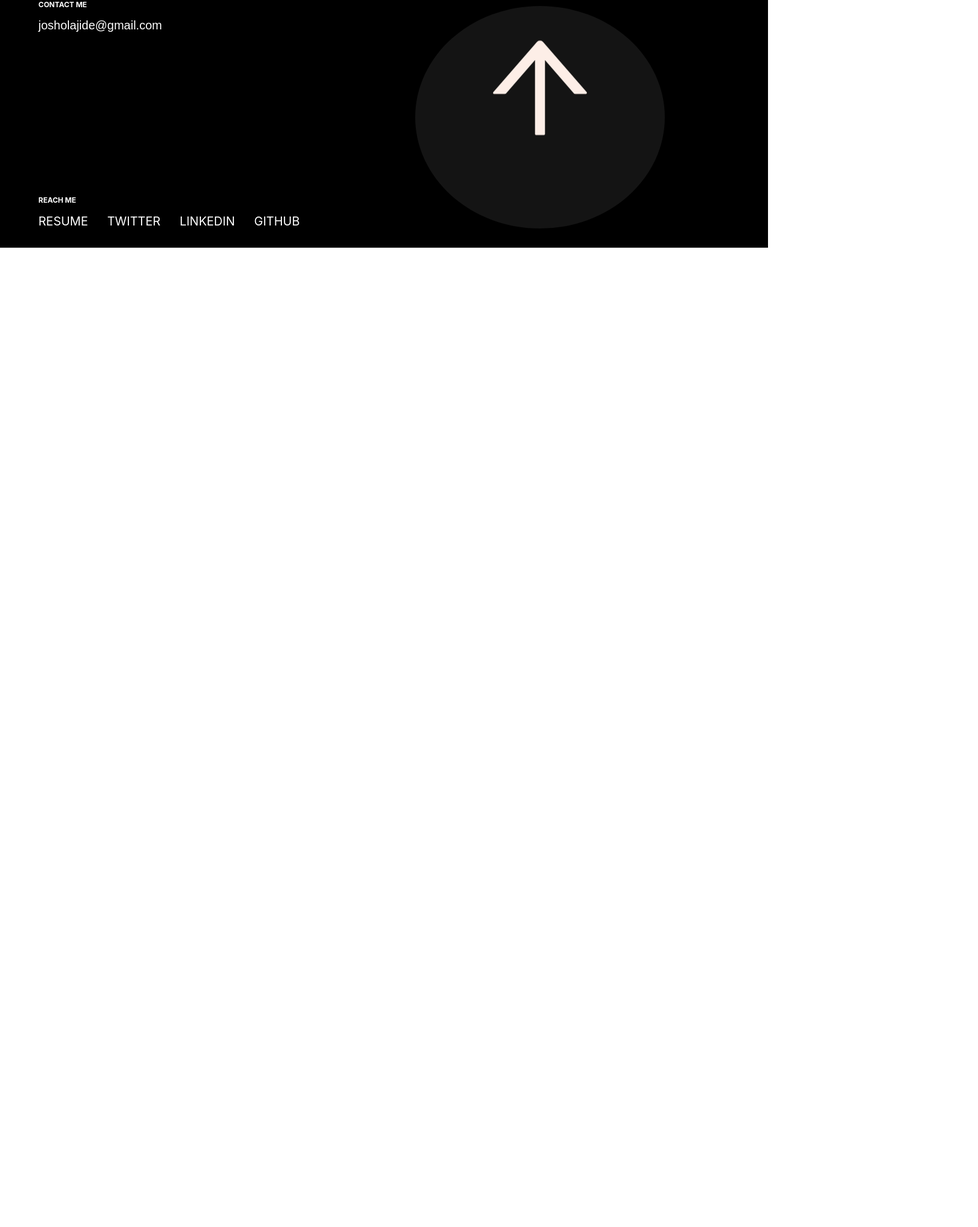
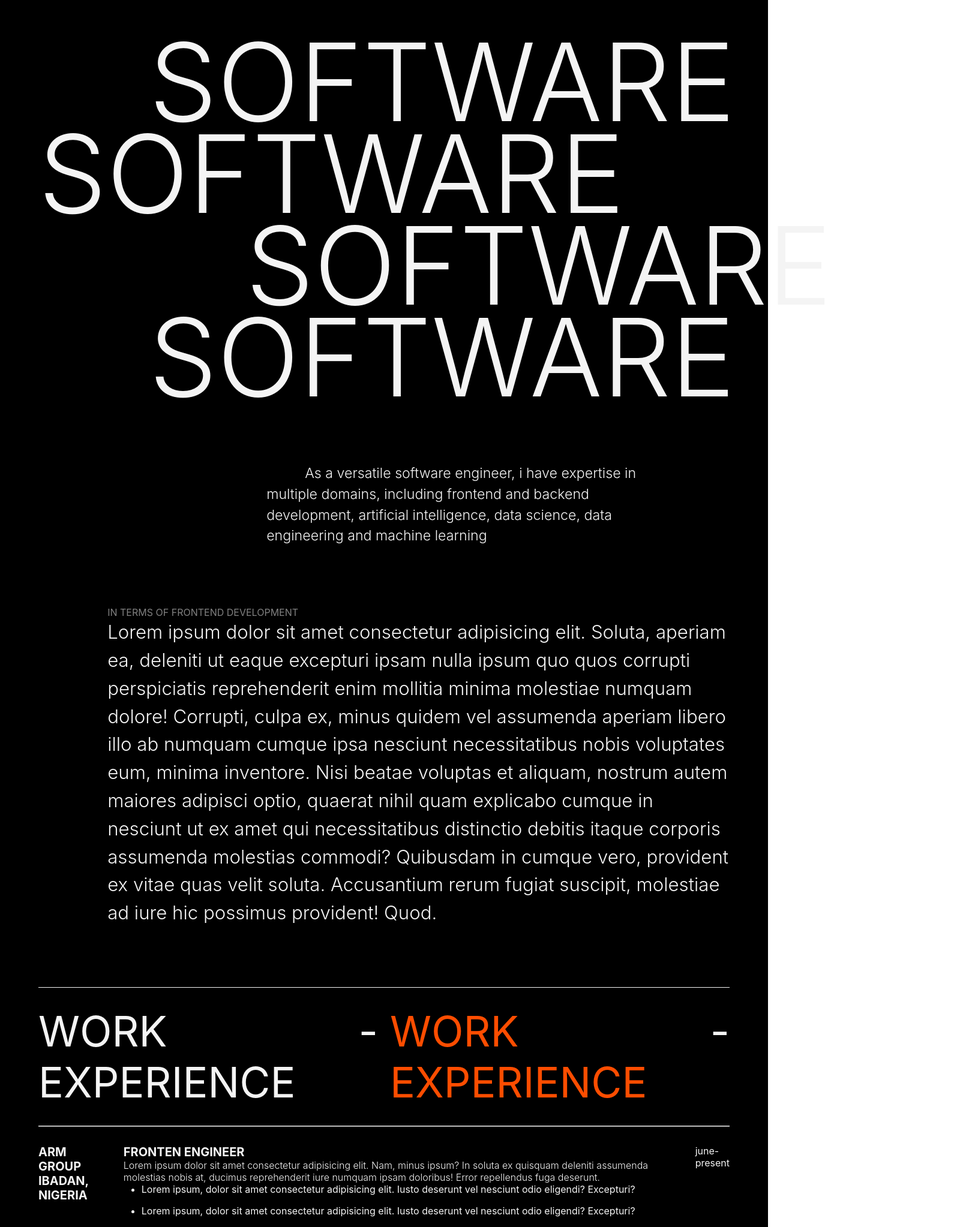
Before and after one commit to sulaimondawood/adebayo-olaonipeku, a Next.js app: page / in a window 1280 px wide. Shown: the part 747-2793 px from the top of the page at 60% size, 1630 px wide, since content can reach past the window. Before the commit the page ends 1160 px from the top, so only its background shows below. Built offline with nearby package versions, Linux system fonts and the light colour scheme.

Commit message:
added experience section

```diff
--- /dev/null
+++ b/src/about/about.module.scss
@@ -0,0 +1,89 @@
+@import "../styles/variable";
+
+.section_wrp {
+  max-width: 1440px;
+  width: 90%;
+  margin: 0 auto;
+  padding: 80px 0;
+  color: $gray;
+
+  .exp_wrp_title {
+    border-top: 1px solid $gray;
+    border-bottom: 1px solid $gray;
+    padding: 30px 0;
+    text-transform: uppercase;
+    position: relative;
+    display: flex;
+    gap: 20px;
+    margin-bottom: 60px;
+
+
+    > span {
+      font-size: 70px;
+    }
+
+    > span:nth-child(3),
+    span:nth-child(7) {
+      color: $red;
+    }
+  }
+  .row {
+    //   color: $white;
+    // color: #f5f5f5;
+    text-transform: uppercase;
+
+    &_text {
+      > span {
+        font-size: 180px;
+        font-weight: 300;
+        line-height: 0.85;
+      }
+    }
+
+    &_text:nth-child(1) {
+      margin-left: 16%;
+    }
+    &_text:nth-child(3) {
+      margin-left: 30%;
+    }
+    &_text:nth-child(4) {
+      margin-left: 16%;
+    }
+  }
+
+  .about_info {
+    margin-top: 100px;
+    color: $gray;
+
+    .about_info_info {
+      max-width: 40rem;
+      margin-left: 33%;
+
+      span:nth-child(1) {
+        padding-right: 10%;
+      }
+
+      .detail_1 {
+        font-size: calc(1.25rem + 0.25vw);
+        line-height: 1.5;
+        font-weight: 300;
+      }
+    }
+
+    > article {
+      margin-top: 100px;
+      margin-left: 10%;
+
+      .first_sent {
+        text-transform: uppercase;
+        color: $gray-3;
+      }
+
+      .actual_sent {
+        font-size: calc(1.75rem + 0.25vw);
+        line-height: 1.5;
+        font-weight: 300;
+      }
+    }
+  }
+}
--- /dev/null
+++ b/src/about/index.tsx
@@ -0,0 +1,70 @@
+import React from "react";
+import styles from "./about.module.scss";
+import Experience from "@/experience";
+const About = () => {
+  return (
+    <section className={styles.section_wrp}>
+      <div className={styles.exp_wrp_title}>
+        <span>About</span>
+        <span>-</span>
+        <span>About</span>
+        <span>-</span>
+        <span>About</span>
+        <span>-</span>
+        <span>About</span>
+        <span>-</span>
+        <span>About</span>
+        <span>-</span>
+      </div>
+
+      {/* // */}
+      <div className={styles.row}>
+        <div className={styles.row_text}>
+          <span>Software </span>
+        </div>
+        <div className={styles.row_text}>
+          <span>Software </span>
+        </div>
+        <div className={styles.row_text}>
+          <span>Software </span>
+        </div>
+        <div className={styles.row_text}>
+          <span>Software </span>
+        </div>
+      </div>
+
+      <div className={styles.about_info}>
+        <div className={styles.about_info_info}>
+          <span></span>
+          <span className={styles.detail_1}>
+            As a versatile software engineer, i have expertise in multiple
+            domains, including frontend and backend development, artificial
+            intelligence, data science, data engineering and machine learning
+          </span>
+        </div>
+
+        <article>
+          <p className={styles.first_sent}>in terms of frontend development</p>
+          <p className={styles.actual_sent}>
+            Lorem ipsum dolor sit amet consectetur adipisicing elit. Soluta,
+            aperiam ea, deleniti ut eaque excepturi ipsam nulla ipsum quo quos
+            corrupti perspiciatis reprehenderit enim mollitia minima molestiae
+            numquam dolore! Corrupti, culpa ex, minus quidem vel assumenda
+            aperiam libero illo ab numquam cumque ipsa nesciunt necessitatibus
+            nobis voluptates eum, minima inventore. Nisi beatae voluptas et
+            aliquam, nostrum autem maiores adipisci optio, quaerat nihil quam
+            explicabo cumque in nesciunt ut ex amet qui necessitatibus
+            distinctio debitis itaque corporis assumenda molestias commodi?
+            Quibusdam in cumque vero, provident ex vitae quas velit soluta.
+            Accusantium rerum fugiat suscipit, molestiae ad iure hic possimus
+            provident! Quod.
+          </p>
+        </article>
+      </div>
+
+      <Experience />
+    </section>
+  );
+};
+
+export default About;
--- a/src/components/footer/Footer.module.scss
+++ b/src/components/footer/Footer.module.scss
@@ -7,6 +7,10 @@
   display: flex;
   padding: 2rem 0;
   justify-content: center;
+
+  // for the position: fied;
+  // padding-top: calc(50vh + 50px);
+  // z-index: 99;
 
   &_right {
     display: flex;
--- a/src/components/hero/hero.module.scss
+++ b/src/components/hero/hero.module.scss
@@ -15,7 +15,7 @@
   align-items: flex-end;
 
   > .contact {
-    color: #ff4d00;
+    color: $red;
     text-transform: uppercase;
     font-size: 14px;
   }
--- /dev/null
+++ b/src/experience/experience.module.scss
@@ -0,0 +1,69 @@
+@import "../styles/variable";
+
+.experience_wrapper {
+  //   width: 90%;
+  //   max-width: 1440px;
+  //   margin-inline: auto;
+  padding-top: 100px;
+
+  .exp_wrp_title {
+    border-top: 1px solid $gray;
+    border-bottom: 1px solid $gray;
+    padding: 30px 0;
+    text-transform: uppercase;
+    position: relative;
+    display: flex;
+    gap: 20px;
+
+    > span {
+      font-size: 70px;
+    }
+
+    > span:nth-child(3) {
+      color: $red;
+    }
+  }
+
+  .row {
+    display: flex;
+    gap: 50px;
+    padding: 30px 0;
+    border-top: 0.8px solid $gray-3;
+
+    h4 {
+      text-transform: uppercase;
+      font-size: 1.25rem;
+    }
+
+    p {
+      font-size: 1rem;
+      font-weight: 300;
+    }
+
+    ul {
+      margin-left: 30px;
+      display: flex;
+      flex-direction: column;
+      gap: 1rem;
+    }
+
+    > &_left {
+      flex: 1;
+    }
+    > &_center {
+      flex: 1;
+      display: flex;
+      flex-direction: column;
+      gap: 20px;
+    }
+    > &_right {
+      flex: 1;
+
+      > span {
+        text-transform: uppercase;
+        font-size: 1.25rem;
+        font-weight: 600;
+      }
+    }
+  }
+}
--- /dev/null
+++ b/src/experience/index.tsx
@@ -0,0 +1,87 @@
+import React from "react";
+import styles from "./experience.module.scss";
+const Experience = () => {
+  return (
+    <section className={styles.experience_wrapper}>
+      <div className={styles.exp_wrp_title}>
+        <span>Work Experience</span>
+        <span>-</span>
+        <span>Work Experience</span>
+        <span>-</span>
+        {/* <span>Work Experience</span> */}
+      </div>
+      <article className={styles.row}>
+        <div className={styles.row_left}>
+          <h4>Arm group</h4>
+          <h4>Ibadan, Nigeria</h4>
+        </div>
+        <div className={styles.row_center}>
+          <h4>Fronten Engineer</h4>
+          <p className={styles.desc}>
+            Lorem ipsum dolor sit amet consectetur adipisicing elit. Nam, minus
+            ipsum? In soluta ex quisquam deleniti assumenda molestias nobis at,
+            ducimus reprehenderit iure numquam ipsam doloribus! Error
+            repellendus fuga deserunt.
+          </p>
+
+          <ul>
+            <li>
+              Lorem ipsum, dolor sit amet consectetur adipisicing elit. Iusto
+              deserunt vel nesciunt odio eligendi? Excepturi?
+            </li>
+            <li>
+              Lorem ipsum, dolor sit amet consectetur adipisicing elit. Iusto
+              deserunt vel nesciunt odio eligendi? Excepturi?
+            </li>
+            <li>
+              Lorem ipsum, dolor sit amet consectetur adipisicing elit. Iusto
+              deserunt vel nesciunt odio eligendi? Excepturi?
+            </li>
+          </ul>
+        </div>
+        <div className={styles.row_right}>
+          <span>june</span>
+          <span>-</span>
+          <span>present</span>
+        </div>
+      </article>
+      <article className={styles.row}>
+        <div className={styles.row_left}>
+          <h4>Arm group</h4>
+          <h4>Ibadan, Nigeria</h4>
+        </div>
+        <div className={styles.row_center}>
+          <h4>Fronten Engineer</h4>
+          <p className={styles.desc}>
+            Lorem ipsum dolor sit amet consectetur adipisicing elit. Nam, minus
+            ipsum? In soluta ex quisquam deleniti assumenda molestias nobis at,
+            ducimus reprehenderit iure numquam ipsam doloribus! Error
+            repellendus fuga deserunt.
+          </p>
+
+          <ul>
+            <li>
+              Lorem ipsum, dolor sit amet consectetur adipisicing elit. Iusto
+              deserunt vel nesciunt odio eligendi? Excepturi?
+            </li>
+            <li>
+              Lorem ipsum, dolor sit amet consectetur adipisicing elit. Iusto
+              deserunt vel nesciunt odio eligendi? Excepturi?
+            </li>
+            <li>
+              Lorem ipsum, dolor sit amet consectetur adipisicing elit. Iusto
+              deserunt vel nesciunt odio eligendi? Excepturi?
+            </li>
+          </ul>
+        </div>
+        <div className={styles.row_right}>
+          <span>june</span>
+          <span>-</span>
+          <span>present</span>
+        </div>
+      </article>
+    </section>
+  );
+};
+
+export default Experience;
--- a/src/pages/index.tsx
+++ b/src/pages/index.tsx
@@ -3,6 +3,7 @@ import styles from "../styles/default.module.scss";
 import Hero from "@/components/hero";
 import Navigation from "@/components/navigation";
 import Footer from "@/components/footer";
+import About from "@/about";
 export default function Home() {
   return (
     <>
@@ -15,6 +16,7 @@ export default function Home() {
       <main className={styles.index_bg}>
         <Navigation />
         <Hero />
+        <About />
         <Footer />
       </main>
     </>
--- a/src/styles/_variable.scss
+++ b/src/styles/_variable.scss
@@ -1,3 +1,6 @@
 $black: #000;
 $white: #fff;
-$gray: #e5e5e5;
+$gray-2: #e5e5e5;
+$gray-3: #808080;
+$gray: #f4f4f4;
+$red: #ff4d00;
```
